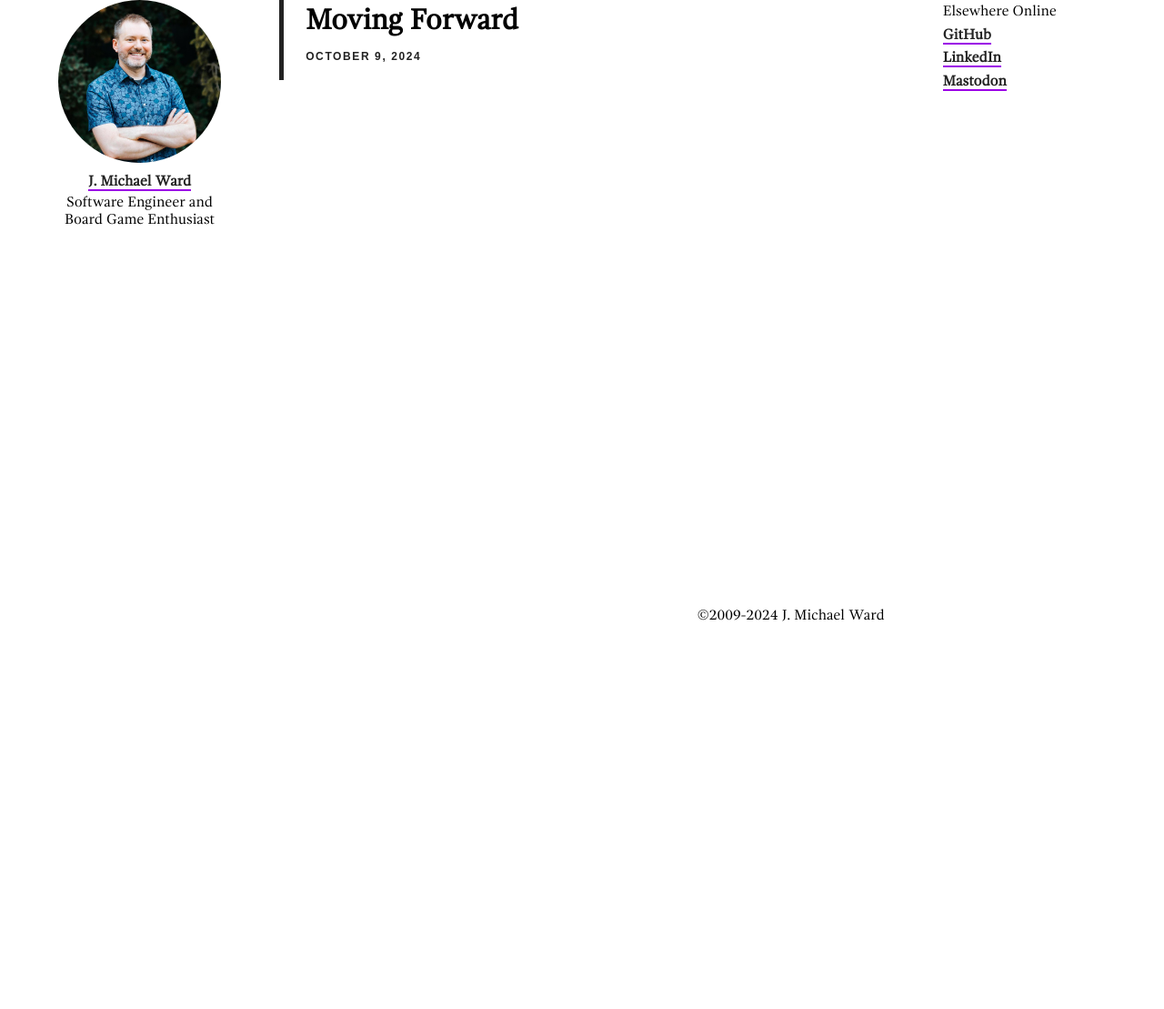
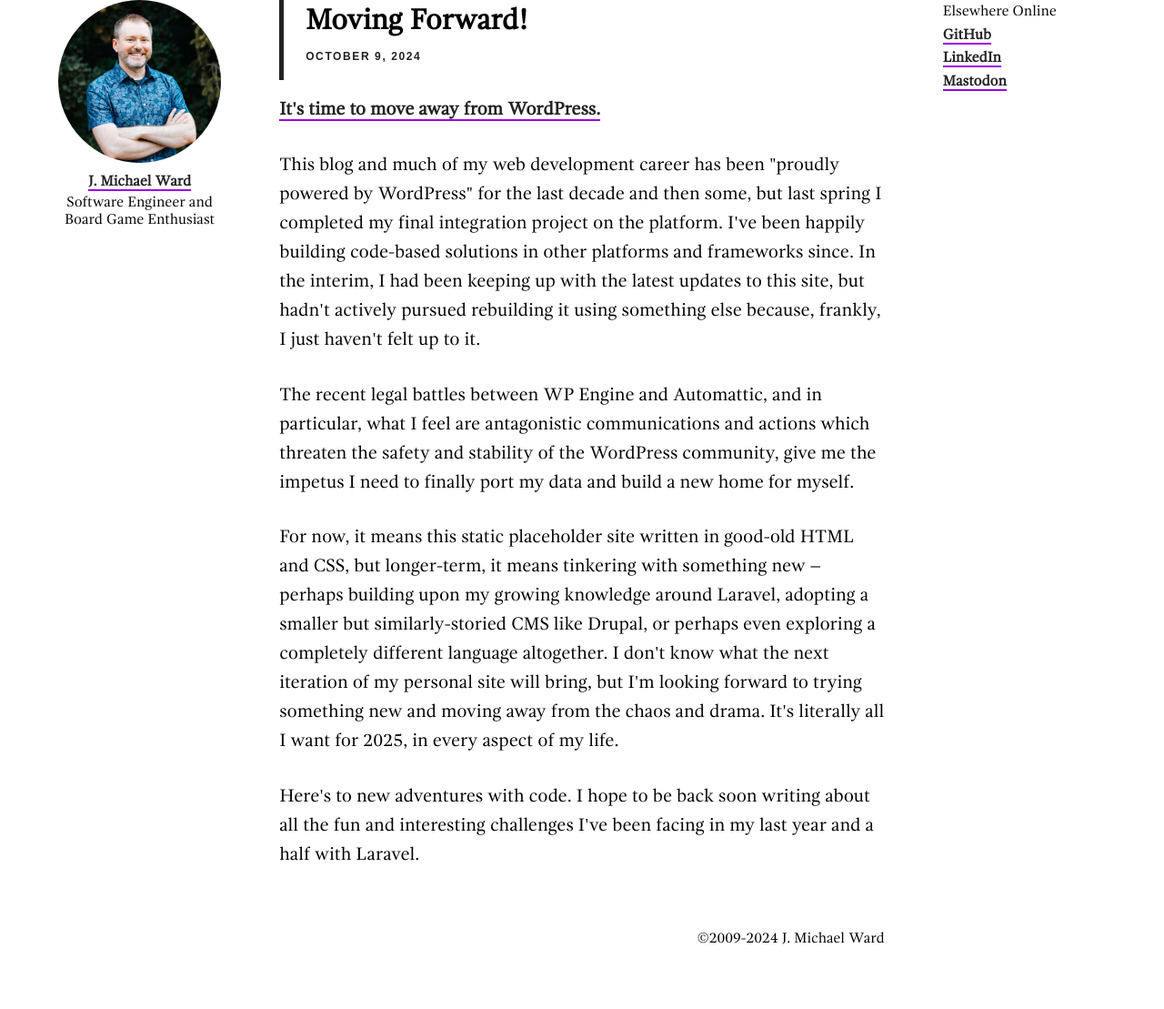
Before and after one commit to jmichaelward/jmw-temp-site, a PHP site: page / in a window 1280 px wide. Shown: the part 64-1173 px from the top of the page at 91% size. Before the commit the page ends 747 px from the top, so only its background shows below. Run offline with PHP 8.4, Linux system fonts and the light colour scheme.

Commit message:
Write a post.

```diff
--- a/public/index.php
+++ b/public/index.php
@@ -23,12 +23,35 @@
             <main class="site-main">
                 <article class="post">
                     <header class="entry__hdr">
-                        <h1 class="entry__hd">Moving Forward</h1>
+                        <h1 class="entry__hd">Moving Forward!</h1>
                         <div class="entry__meta">October 9, 2024</div>
                     </header>
                     <div class="entry__content-container">
                         <div class="entry__content">
+                            <p>
+                                <a href="https://www.theverge.com/2024/10/4/24262232/matt-mullenweg-wordpress-org-wp-engine">It's time to move away from WordPress.</a>
+                            </p>
 
+                            <p>This blog and much of my web development career has been "proudly powered by WordPress" for
+                            the last decade and then some, but last spring I completed my final integration project on
+                            the platform. I've been happily building code-based solutions in other platforms and frameworks
+                            since. In the interim, I had been keeping up with the latest updates to this site, but hadn't actively
+                            pursued rebuilding it using something else because, frankly, I just haven't felt up to it.</p>
+
+                            <p>The recent legal battles between WP Engine and Automattic, and in particular, what I feel are antagonistic
+                                communications and actions which threaten the safety and stability of the WordPress community, give me the
+                                impetus I need to finally port my data and build a new home for myself.</p>
+
+                            <p>For now, it means this static placeholder site written in good-old HTML and CSS, but longer-term, it means
+                                tinkering with something new – perhaps building upon my growing knowledge around Laravel, adopting a smaller but
+                                similarly-storied CMS like Drupal, or perhaps even exploring a completely different language altogether.
+                                I don't know what the next iteration of my personal site will bring, but I'm looking forward to trying
+                                something new and moving away from the chaos and drama. It's literally all I want for 2025, in every aspect
+                                of my life.
+                            </p>
+
+                            <p>Here's to new adventures with code. I hope to be back soon writing about all the fun and interesting challenges
+                                I've been facing in my last year and a half with Laravel.</p>
                         </div>
                     </div>
                 </article>
```
